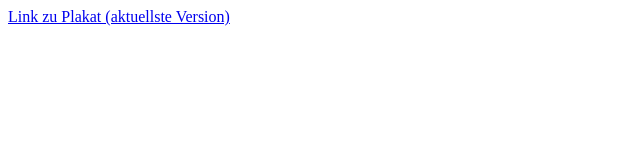
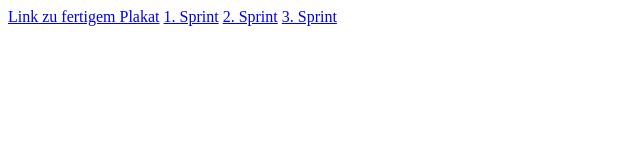
Before and after one commit to QuokkaK/kickweb21, a plain HTML site: page index.html in a window 1280 px wide. Shown: the whole page, without its empty margins (0-640 px from the left). Drawn offline with Linux system fonts and the light colour scheme.

Commit message:
Update index.html
add sprint-links

```diff
--- a/index.html
+++ b/index.html
@@ -7,7 +7,10 @@
 </head>
 
 <body>
-    <a href="plakat/index.html" title="Zum Plakat">Link zu Plakat (aktuellste Version)</a>
+    <a href="plakat/index.html" title="Zum Plakat">Link zu fertigem Plakat</a>
+    <a href="plakat/sprint1/index.html" title="Zum Plakat im 1. Sprint">1. Sprint</a>
+    <a href="plakat/sprint2/index.html" title="Zum Plakat im 2. Sprint">2. Sprint</a>
+    <a href="plakat/sprint3/index.html" title="Zum Plakat im 3. Sprint">3. Sprint</a>
 </body>
 
 </html>
```
